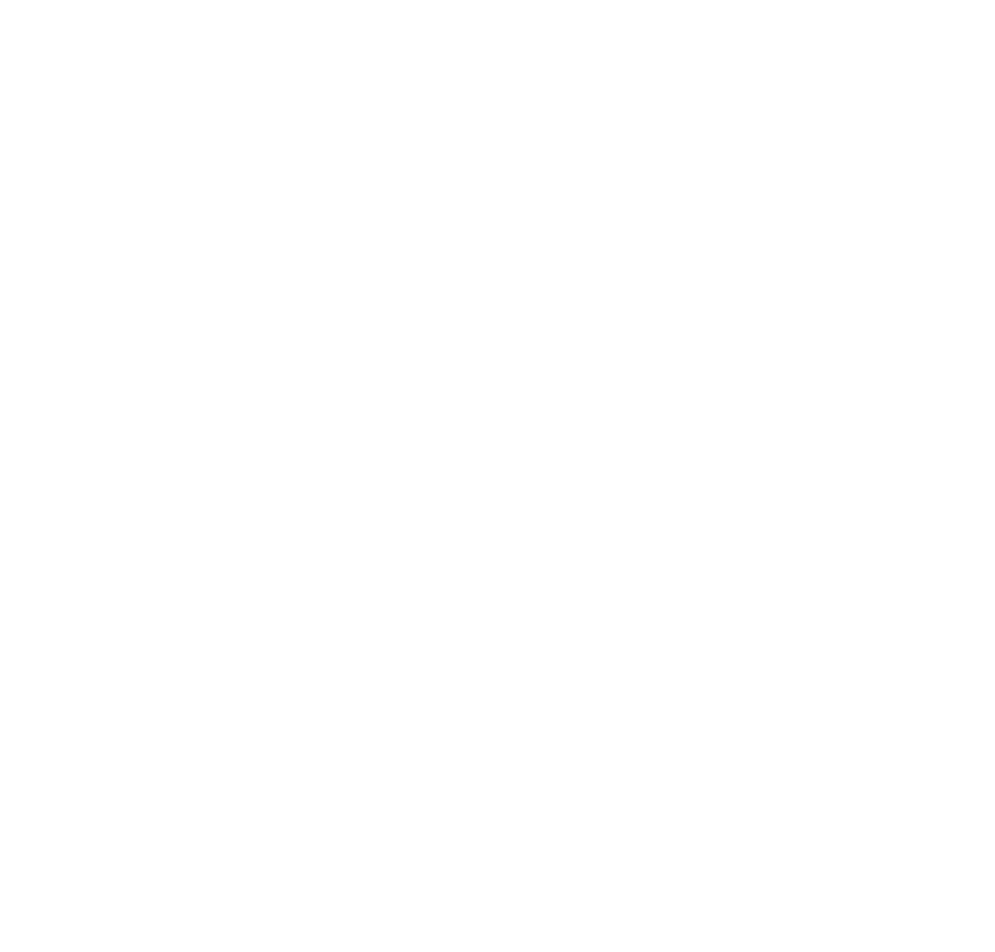
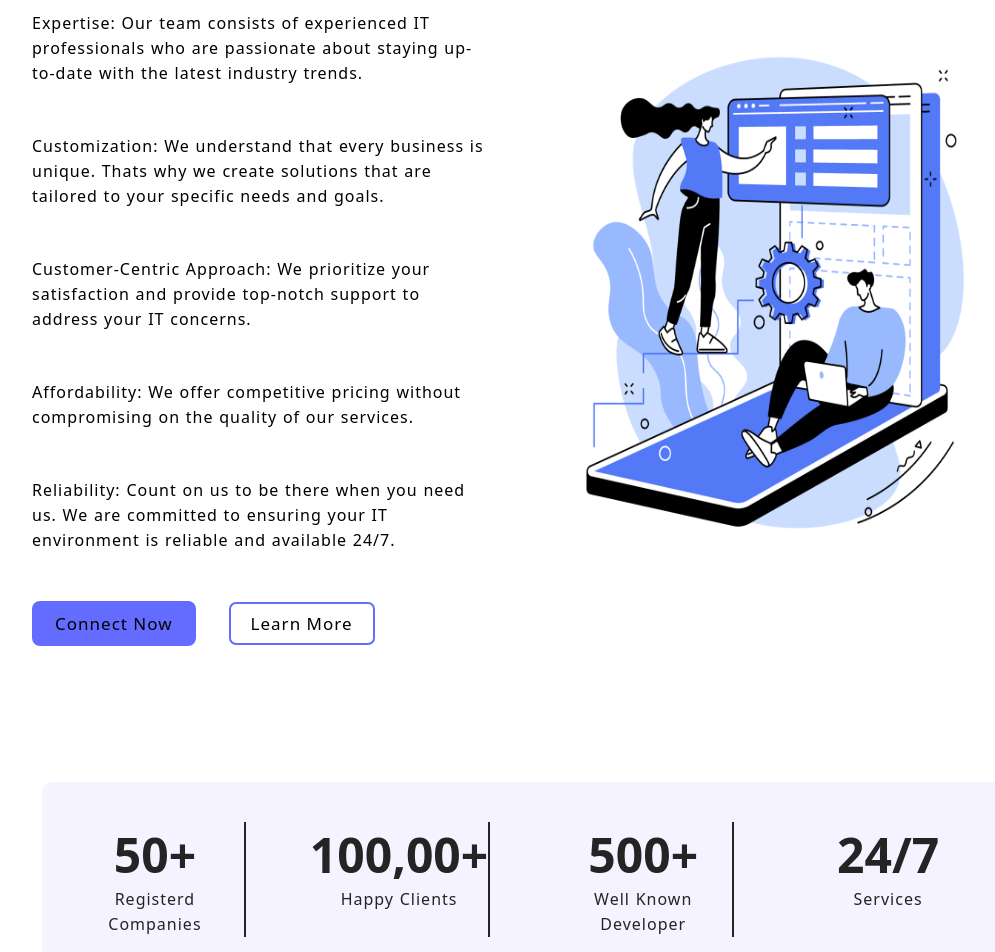
Before and after one commit to Ritik-Vermaa/Full-Stack-Mern-Project-With-admin-Panel, a React (Vite) app in the folder client/: page /about in a window 1280 px wide. Shown: the part 220-1172 px from the top of the page, without its empty margins (118-1113 px from the left). Before the commit the page ends 800 px from the top, so only its background shows below. Built offline with nearby package versions, Linux system fonts and the light colour scheme.

Commit message:
Creating About Page

```diff
--- /dev/null
+++ b/client/src/components/Analytics.css
@@ -0,0 +1,29 @@
+.section-analytics {
+    margin: 9.6rem 0;
+    padding: 0 16rem;
+
+    & .container {
+      padding: 4rem 2.4rem;
+      background-color: var(--bg-color);
+      border-radius: 1rem;
+    }
+
+    & .grid {
+      color: var(--dark-color);
+
+      & .div1 {
+        text-align: center;
+        border-right: 0.2rem solid var(--dark-color);
+
+        &:last-child {
+          border: none;
+        }
+        & h2 {
+          font-size: 4.8rem;
+        }
+        & p {
+          text-transform: capitalize;
+        }
+      }
+    }
+  }
--- /dev/null
+++ b/client/src/components/Analytics.jsx
@@ -0,0 +1,30 @@
+import "./Analytics.css";
+
+const Analytics = () => {
+    return (
+       <>
+       <section className="section-analytics">
+        <div className="container grid grid-four-cols">
+          <div className="div1">
+            <h2>50+</h2>
+            <p>registerd companies</p>
+          </div>
+          <div className="div1">
+            <h2>100,00+</h2>
+            <p>Happy Clients</p>
+          </div>
+          <div className="div1">
+            <h2>500+</h2>
+            <p>well known Developer</p>
+          </div>
+          <div className="div1">
+            <h2>24/7</h2>
+            <p>services</p>
+          </div>
+        </div>
+      </section>
+       </>
+    );
+    };
+
+export default Analytics;
--- a/client/src/index.css
+++ b/client/src/index.css
@@ -127,35 +127,7 @@
 
 /***** analytics Section *****/
 
-.section-analytics {
-  margin: 9.6rem 0;
-  padding: 0 16rem;
 
-  & .container {
-    padding: 4rem 2.4rem;
-    background-color: var(--bg-color);
-    border-radius: 1rem;
-  }
-
-  & .grid {
-    color: var(--dark-color);
-
-    & .div1 {
-      text-align: center;
-      border-right: 0.2rem solid var(--dark-color);
-
-      &:last-child {
-        border: none;
-      }
-      & h2 {
-        font-size: 4.8rem;
-      }
-      & p {
-        text-transform: capitalize;
-      }
-    }
-  }
-}
 
 /***** End analytics Section *****/
 
--- a/client/src/pages/About.jsx
+++ b/client/src/pages/About.jsx
@@ -1,9 +1,59 @@
+import { NavLink } from "react-router-dom";
+import Analytics from "../components/Analytics";
+
 const About = () => {
   return (
-    <div>
-      <h1>About</h1>
-      <p>This is the about page.</p>
-    </div>
+    <>
+      <main>
+        <section className="section-hero">
+          <div className="container grid grid-two-cols">
+            <div className="hero-content">
+              {/* <p>We care to cure your Health</p> */}
+
+              <h1>Why Choose Us? </h1>
+              <p>
+                Expertise: Our team consists of experienced IT professionals who
+                are passionate about staying up-to-date with the latest industry
+                trends.
+              </p>
+              <p>
+                Customization: We understand that every business is unique.
+                Thats why we create solutions that are tailored to your specific
+                needs and goals.
+              </p>
+              <p>
+                Customer-Centric Approach: We prioritize your satisfaction and
+                provide top-notch support to address your IT concerns.
+              </p>
+              <p>
+                Affordability: We offer competitive pricing without compromising
+                on the quality of our services.
+              </p>
+              <p>
+                Reliability: Count on us to be there when you need us. We are
+                committed to ensuring your IT environment is reliable and
+                available 24/7.
+              </p>
+              <div className="btn btn-group">
+                <NavLink to="/contact">
+                  <button className="btn"> Connect Now</button>
+                </NavLink>
+                <button className="btn secondary-btn">learn more</button>
+              </div>
+            </div>
+            <div className="hero-image">
+              <img
+                src="/images/about.png"
+                alt="coding buddies "
+                width="400"
+                height="500"
+              />
+            </div>
+          </div>
+        </section>
+      </main>
+      <Analytics/>
+    </>
   );
 };
 
--- a/client/src/pages/Home.jsx
+++ b/client/src/pages/Home.jsx
@@ -1,3 +1,5 @@
+import Analytics from "../components/Analytics";
+
 const Home = () => {
   return (
     <>
@@ -29,27 +31,8 @@
       </main>
 
       {/* 2nd section  */}
+      <Analytics/>
 
-      <section className="section-analytics">
-        <div className="container grid grid-four-cols">
-          <div className="div1">
-            <h2>50+</h2>
-            <p>registerd companies</p>
-          </div>
-          <div className="div1">
-            <h2>100,00+</h2>
-            <p>Happy Clients</p>
-          </div>
-          <div className="div1">
-            <h2>500+</h2>
-            <p>well known Developer</p>
-          </div>
-          <div className="div1">
-            <h2>24/7</h2>
-            <p>services</p>
-          </div>
-        </div>
-      </section>
 
       {/* 3rd section  */}
       <section className="section-hero">
```
